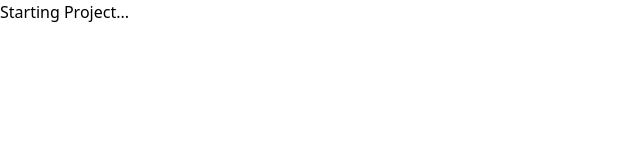
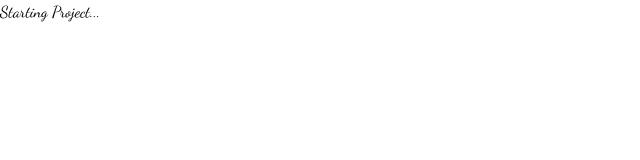
Before and after one commit to AlirezaSedighi98/Traveler, a React (Create React App) app: page / in a window 1280 px wide. Shown: the top 160 px of the page, without its empty margins (0-640 px from the left). Built offline with nearby package versions, Linux system fonts and the light colour scheme.

Commit message:
set the font

```diff
--- a/public/index.html
+++ b/public/index.html
@@ -10,34 +10,18 @@
       content="Web site created using create-react-app"
     />
     <link rel="apple-touch-icon" href="%PUBLIC_URL%/logo192.png" />
-    <!--
-      manifest.json provides metadata used when your web app is installed on a
-      user's mobile device or desktop. See https://developers.google.com/web/fundamentals/web-app-manifest/
-    -->
+
     <link rel="manifest" href="%PUBLIC_URL%/manifest.json" />
-    <!--
-      Notice the use of %PUBLIC_URL% in the tags above.
-      It will be replaced with the URL of the `public` folder during the build.
-      Only files inside the `public` folder can be referenced from the HTML.
-
-      Unlike "/favicon.ico" or "favicon.ico", "%PUBLIC_URL%/favicon.ico" will
-      work correctly both with client-side routing and a non-root public URL.
-      Learn how to configure a non-root public URL by running `npm run build`.
-    -->
-    <title>React App</title>
+    <link rel="preconnect" href="https://fonts.googleapis.com" />
+    <link rel="preconnect" href="https://fonts.gstatic.com" crossorigin />
+    <link
+      href="https://fonts.googleapis.com/css2?family=Anton&family=Dancing+Script:wght@400;500;600;700&display=swap"
+      rel="stylesheet"
+    />
+    <title>Traveler</title>
   </head>
   <body>
     <noscript>You need to enable JavaScript to run this app.</noscript>
     <div id="root"></div>
-    <!--
-      This HTML file is a template.
-      If you open it directly in the browser, you will see an empty page.
-
-      You can add webfonts, meta tags, or analytics to this file.
-      The build step will place the bundled scripts into the <body> tag.
-
-      To begin the development, run `npm start` or `yarn start`.
-      To create a production bundle, use `npm run build` or `yarn build`.
-    -->
   </body>
 </html>
--- a/src/App.tsx
+++ b/src/App.tsx
@@ -2,9 +2,9 @@
 
 function App() {
   return (
-    <div>
+    <>
       Starting Project...
-    </div>
+    </>
   );
 }
 
--- a/tailwind.config.js
+++ b/tailwind.config.js
@@ -2,7 +2,11 @@
 module.exports = {
   content: ["./src/**/*.{js,jsx,ts,tsx}"],
   theme: {
-    extend: {},
+    extend: {
+      fontFamily: {
+        sans: ["Dancing Script", "cursive"],
+      },
+    },
   },
   plugins: [],
 };
```
